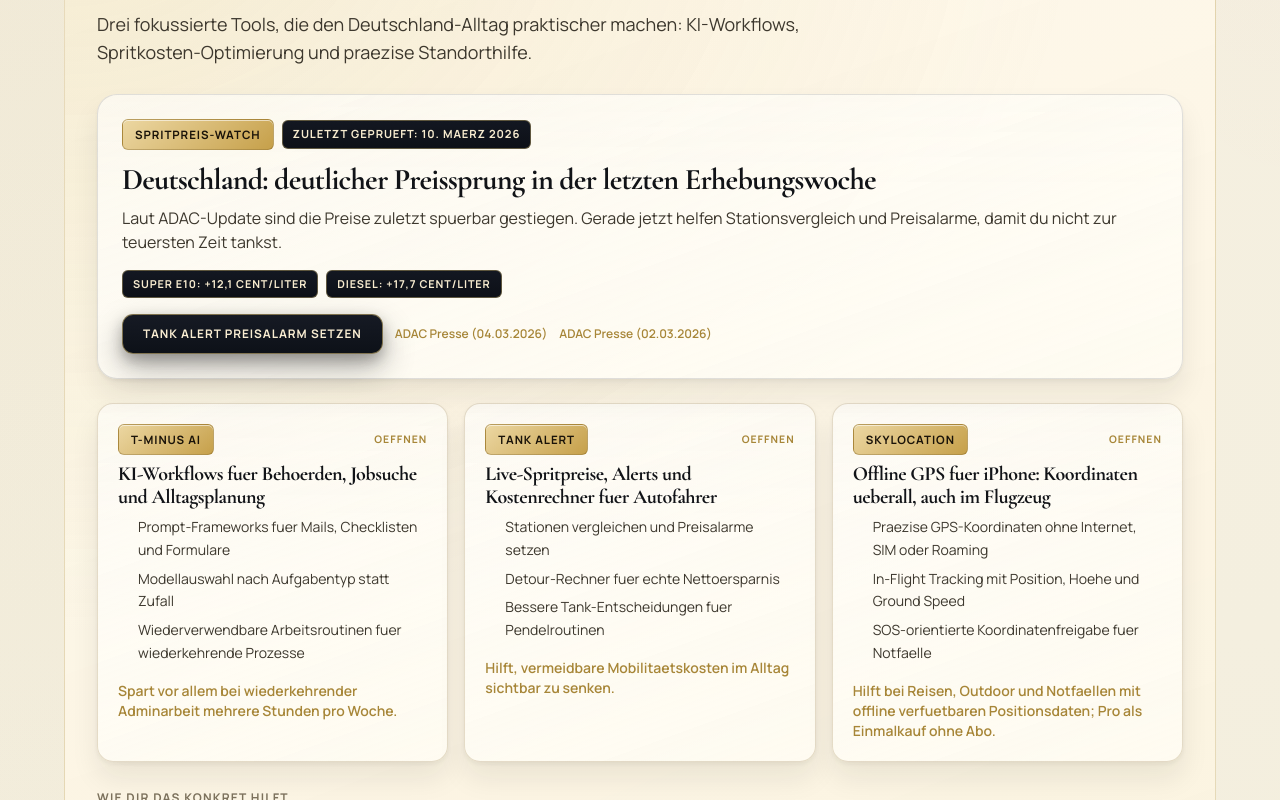
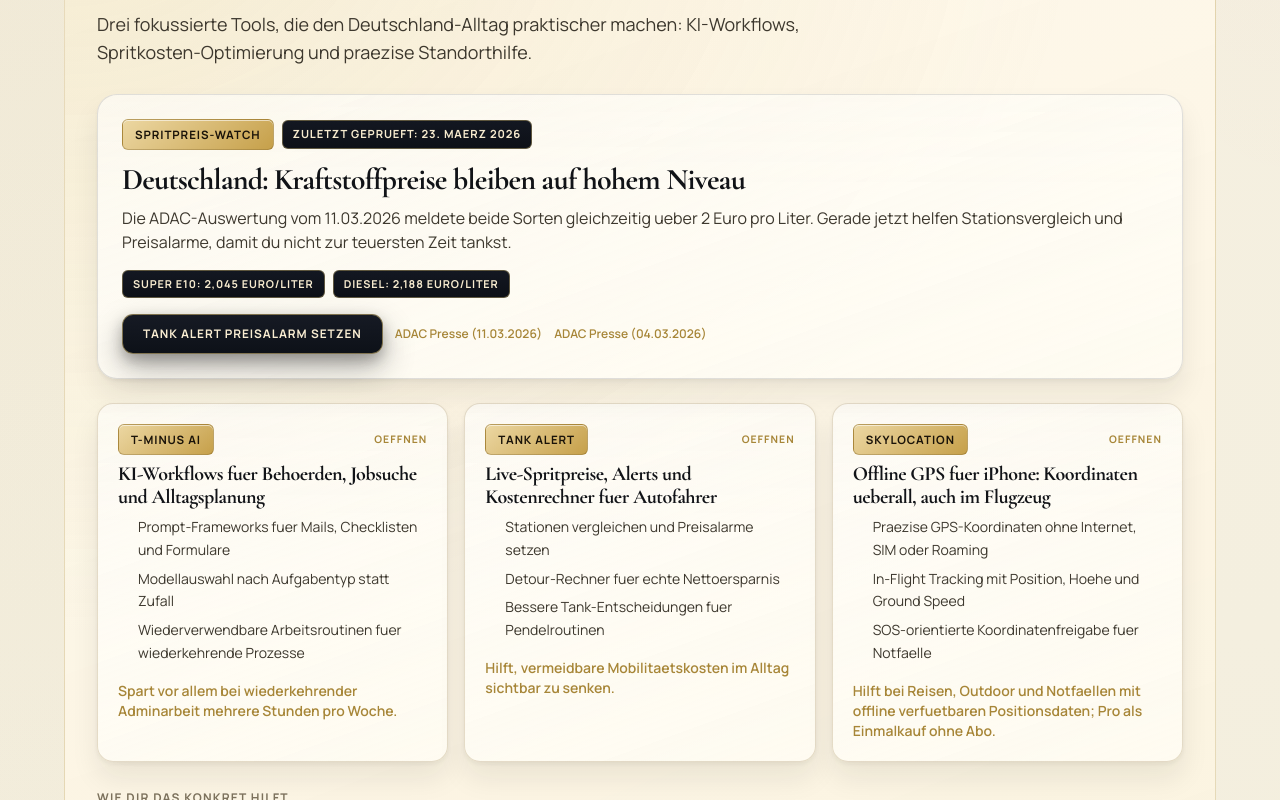
Before and after one commit to onekapisch/life-hacks-germany, a Next.js app: page /de in a window 1280 px wide. Shown: the part 1520-2320 px from the top of the page. Built offline with nearby package versions, Linux system fonts and the light colour scheme; no server answers.

Commit message:
Refresh verified links and critical guide facts (Mar 2026)

```diff
--- a/app/[lang]/page.tsx
+++ b/app/[lang]/page.tsx
@@ -116,18 +116,18 @@
         "Drei fokussierte Tools, die den Deutschland-Alltag praktischer machen: KI-Workflows, Spritkosten-Optimierung und praezise Standorthilfe.",
       fuelWatch: {
         badge: "Spritpreis-Watch",
-        title: "Deutschland: deutlicher Preissprung in der letzten Erhebungswoche",
+        title: "Deutschland: Kraftstoffpreise bleiben auf hohem Niveau",
         body:
-          "Laut ADAC-Update sind die Preise zuletzt spuerbar gestiegen. Gerade jetzt helfen Stationsvergleich und Preisalarme, damit du nicht zur teuersten Zeit tankst.",
-        stats: ["Super E10: +12,1 Cent/Liter", "Diesel: +17,7 Cent/Liter"],
-        lastChecked: "10. Maerz 2026",
+          "Die ADAC-Auswertung vom 11.03.2026 meldete beide Sorten gleichzeitig ueber 2 Euro pro Liter. Gerade jetzt helfen Stationsvergleich und Preisalarme, damit du nicht zur teuersten Zeit tankst.",
+        stats: ["Super E10: 2,045 Euro/Liter", "Diesel: 2,188 Euro/Liter"],
+        lastChecked: "23. Maerz 2026",
         sourcePrimary: {
+          label: "ADAC Presse (11.03.2026)",
+          href: "https://presse.adac.de/meldungen/adac-ev/verkehr/diesel-im-wochenvergleich-um-ueber-27-cent-teurer.html",
+        },
+        sourceSecondary: {
           label: "ADAC Presse (04.03.2026)",
           href: "https://presse.adac.de/meldungen/adac-ev/verkehr/kraftstoffpreise-springen-stark-nach-oben.html",
-        },
-        sourceSecondary: {
-          label: "ADAC Presse (02.03.2026)",
-          href: "https://presse.adac.de/meldungen/adac-ev/verkehr/benzin-und-diesel-im-februar-teurer-als-im-vormonat.html",
         },
         cta: "Tank Alert Preisalarm setzen",
       },
@@ -199,18 +199,18 @@
       "Three focused tools for day-to-day life in Germany: AI workflows, fuel-cost optimization, and precise location support.",
     fuelWatch: {
       badge: "Fuel Price Watch",
-      title: "Germany: notable week-on-week fuel jump",
+      title: "Germany: fuel prices remain elevated",
       body:
-        "Recent ADAC reporting shows sharp weekly increases. Right now, station comparison and price alarms are the easiest way to reduce overpaying at the pump.",
-      stats: ["Super E10: +12.1 cents/liter", "Diesel: +17.7 cents/liter"],
-      lastChecked: "March 10, 2026",
+        "ADAC's March 11, 2026 weekly report showed both fuel types above EUR 2/liter at the same time. Right now, station comparison and price alarms are the easiest way to reduce overpaying at the pump.",
+      stats: ["Super E10: EUR 2.045/liter", "Diesel: EUR 2.188/liter"],
+      lastChecked: "March 23, 2026",
       sourcePrimary: {
+        label: "ADAC press (March 11, 2026)",
+        href: "https://presse.adac.de/meldungen/adac-ev/verkehr/diesel-im-wochenvergleich-um-ueber-27-cent-teurer.html",
+      },
+      sourceSecondary: {
         label: "ADAC press (March 4, 2026)",
         href: "https://presse.adac.de/meldungen/adac-ev/verkehr/kraftstoffpreise-springen-stark-nach-oben.html",
-      },
-      sourceSecondary: {
-        label: "ADAC press (March 2, 2026)",
-        href: "https://presse.adac.de/meldungen/adac-ev/verkehr/benzin-und-diesel-im-februar-teurer-als-im-vormonat.html",
       },
       cta: "Set Tank Alert price alarms",
     },
--- a/content/guides/de/deutschlandticket.mdx
+++ b/content/guides/de/deutschlandticket.mdx
@@ -3,7 +3,7 @@
 summary: "Das Deutschlandticket ist ein Monatsabo fuer den Nahverkehr in ganz Deutschland. Hier steht, was drin ist und was nicht."
 pillar: mobility
 slug: deutschlandticket
-updated: 2026-03-19
+updated: 2026-03-23
 forWho: "Pendler, Studierende und alle, die regelmaessig regional fahren."
 costs: "63 Euro pro Monat (aktueller Listenpreis)."
 localNotes: "Kuendigungsregeln variieren je Anbieter."
@@ -20,7 +20,7 @@
   - "Anbieter-Fristen fuer die Kuendigung uebersehen."
 sources:
   - label: "Bundesregierung FAQ zum Deutschlandticket"
-    url: "https://www.bundesregierung.de/breg-de/service/fragen-und-antworten/deutschlandticket-2134074"
+    url: "https://www.bundesregierung.de/breg-de/service/fragen-und-anworten/deutschlandticket-2134074"
   - label: "Deutsche Bahn: Deutschlandticket"
     url: "https://www.bahn.de/angebot/regio/deutschland-ticket"
 relatedGuides:
--- a/content/guides/de/kulturpass-maximizer-hack.mdx
+++ b/content/guides/de/kulturpass-maximizer-hack.mdx
@@ -4,7 +4,7 @@
 pillar: "everyday"
 slug: "kulturpass-maximizer-hack"
 draft: true
-updated: "2026-02-10"
+updated: "2026-03-24"
 forWho: "Junge Erwachsene in Deutschland, die fuer den Kulturpass berechtigt sind."
 costs: "Kein Zusatzpreis fuer den Hack; verfuegbares Budget und Anspruch variieren je Programmjahr."
 localNotes: "Angebot, Altersgrenzen und Budgethoehe koennen sich aendern. Immer den aktuellen Stand in der offiziellen App/Webseite pruefen."
@@ -21,10 +21,8 @@
   - "Zu spaet starten und das Budget erst kurz vor Ablauf einsetzen wollen."
   - "Angebote buchen, ohne Verfuegbarkeit und Fristen im Blick zu behalten."
 sources:
-  - label: "Kulturpass Deutschland"
-    url: "https://www.kulturpass.de/"
-  - label: "Die Bundesregierung: Kulturpass"
-    url: "https://www.bundesregierung.de/breg-de/themen/kultur/kulturpass-2183510"
+  - label: "Die Bundesregierung: Kulturpass-Update"
+    url: "https://www.bundesregierung.de/breg-de/aktuelles/kulturpass-verlaengert-2024-2255800"
 relatedGuides:
   - "first-14-days"
   - "local-library-networking-hack"
--- a/content/guides/de/public-transport-decision.mdx
+++ b/content/guides/de/public-transport-decision.mdx
@@ -3,7 +3,7 @@
 summary: "Ein schneller Vergleich von Preis, Geltung und deinem Monatsverbrauch."
 pillar: mobility
 slug: public-transport-decision
-updated: 2026-02-09
+updated: 2026-03-23
 forWho: "Pendler, Studierende und alle mit regelmaessigen Fahrten."
 costs: "Monatskosten mit dem Abo-Preis vergleichen."
 localNotes: "Kuendigungsregeln unterscheiden sich je Anbieter."
@@ -21,7 +21,7 @@
   - "Fernverkehr als inklusive Leistung annehmen."
 sources:
   - label: "Bundesregierung FAQ zum Deutschlandticket"
-    url: "https://www.bundesregierung.de/breg-de/service/fragen-und-antworten/deutschlandticket-2134074"
+    url: "https://www.bundesregierung.de/breg-de/service/fragen-und-anworten/deutschlandticket-2134074"
   - label: "Deutsche Bahn: Deutschlandticket"
     url: "https://www.bahn.de/angebot/regio/deutschland-ticket"
 relatedGuides:
--- a/content/guides/de/rundfunkbeitrag.mdx
+++ b/content/guides/de/rundfunkbeitrag.mdx
@@ -3,7 +3,7 @@
 summary: "Jeder Haushalt zahlt den Rundfunkbeitrag. Wer frueh organisiert, vermeidet Mahngebuehren."
 pillar: money-taxes
 slug: rundfunkbeitrag
-updated: 2026-03-19
+updated: 2026-03-23
 forWho: "Alle, die in Deutschland wohnen oder mieten."
 costs: "18,36 Euro pro Haushalt und Monat."
 localNotes: "Befreiungen sind an bestimmte Leistungen gebunden und muessen beantragt werden."
--- a/content/guides/en/deutschlandticket.mdx
+++ b/content/guides/en/deutschlandticket.mdx
@@ -3,7 +3,7 @@
 summary: "The Deutschlandticket is a monthly subscription for local transport across Germany. Know what it includes and what it does not."
 pillar: "mobility"
 slug: "deutschlandticket"
-updated: "2026-03-19"
+updated: "2026-03-23"
 forWho: "Commuters, students, and anyone using regional or city transport regularly."
 costs: "EUR 63 per month (current list price)."
 localNotes: "Cancellation rules vary by provider; always check before subscribing."
@@ -20,7 +20,7 @@
   - "Missing provider-specific cancellation rules."
 sources:
   - label: "Bundesregierung FAQ zum Deutschlandticket"
-    url: "https://www.bundesregierung.de/breg-de/service/fragen-und-antworten/deutschlandticket-2134074"
+    url: "https://www.bundesregierung.de/breg-de/service/fragen-und-anworten/deutschlandticket-2134074"
   - label: "Deutsche Bahn: Deutschlandticket"
     url: "https://www.bahn.de/angebot/regio/deutschland-ticket"
 relatedGuides:
--- a/content/guides/en/kulturpass-maximizer-hack.mdx
+++ b/content/guides/en/kulturpass-maximizer-hack.mdx
@@ -4,7 +4,7 @@
 pillar: "everyday"
 slug: "kulturpass-maximizer-hack"
 draft: true
-updated: "2026-02-10"
+updated: "2026-03-24"
 forWho: "Young adults in Germany who are eligible for Kulturpass."
 costs: "No extra cost for the method; available budget and eligibility can vary by program year."
 localNotes: "Program scope, age criteria, and budget amount may change. Always check current details in the official app/site."
@@ -21,10 +21,8 @@
   - "Starting too late and trying to spend everything right before deadlines."
   - "Booking without checking availability windows and redemption rules."
 sources:
-  - label: "Kulturpass Germany"
-    url: "https://www.kulturpass.de/"
-  - label: "German Federal Government: Kulturpass"
-    url: "https://www.bundesregierung.de/breg-de/themen/kultur/kulturpass-2183510"
+  - label: "German Federal Government: Kulturpass update"
+    url: "https://www.bundesregierung.de/breg-de/aktuelles/kulturpass-verlaengert-2024-2255800"
 relatedGuides:
   - "first-14-days"
   - "local-library-networking-hack"
--- a/content/guides/en/public-transport-decision.mdx
+++ b/content/guides/en/public-transport-decision.mdx
@@ -3,7 +3,7 @@
 summary: "A quick decision framework based on price, coverage, and your monthly usage."
 pillar: "mobility"
 slug: "public-transport-decision"
-updated: "2026-02-08"
+updated: "2026-03-23"
 forWho: "Commuters, students, and anyone budgeting for transit."
 costs: "Compare your monthly total to the subscription price."
 localNotes: "Cancellation rules differ by provider."
@@ -21,7 +21,7 @@
   - "Assuming it covers long-distance travel."
 sources:
   - label: "Bundesregierung FAQ zum Deutschlandticket"
-    url: "https://www.bundesregierung.de/breg-de/service/fragen-und-antworten/deutschlandticket-2134074"
+    url: "https://www.bundesregierung.de/breg-de/service/fragen-und-anworten/deutschlandticket-2134074"
   - label: "Deutsche Bahn: Deutschlandticket"
     url: "https://www.bahn.de/angebot/regio/deutschland-ticket"
 relatedGuides:
--- a/content/guides/en/rundfunkbeitrag.mdx
+++ b/content/guides/en/rundfunkbeitrag.mdx
@@ -3,7 +3,7 @@
 summary: "Every household in Germany pays the broadcasting contribution. Set it up early to avoid late fees."
 pillar: "money-taxes"
 slug: "rundfunkbeitrag"
-updated: "2026-03-19"
+updated: "2026-03-23"
 forWho: "Anyone renting or owning a home in Germany."
 costs: "EUR 18.36 per household per month."
 localNotes: "Exemptions are tied to specific benefits and must be applied for."
@@ -78,7 +78,7 @@
 - BAföG (student grant) — note: working students without BAföG do not qualify automatically
 - Leistungen nach dem Asylbewerberleistungsgesetz
 
-**Reduced contribution (EUR 5.99/month)** applies if you have certain recognised disabilities (degree of disability ≥ 80 with specific marks).
+**Reduced contribution (EUR 6.12/month)** applies if you have certain recognised disabilities (degree of disability ≥ 80 with specific marks).
 
 Apply at rundfunkbeitrag.de with proof of your qualifying benefit. The exemption is granted for the duration your benefit is active — renew it when your benefit is renewed, or it lapses automatically.
 
```
Also changed, not shown: content/guides/de/online-anmeldung.mdx (+5 -5 lines), content/guides/en/online-anmeldung.mdx (+5 -5 lines), lib/i18n.ts (+6 -6 lines).
